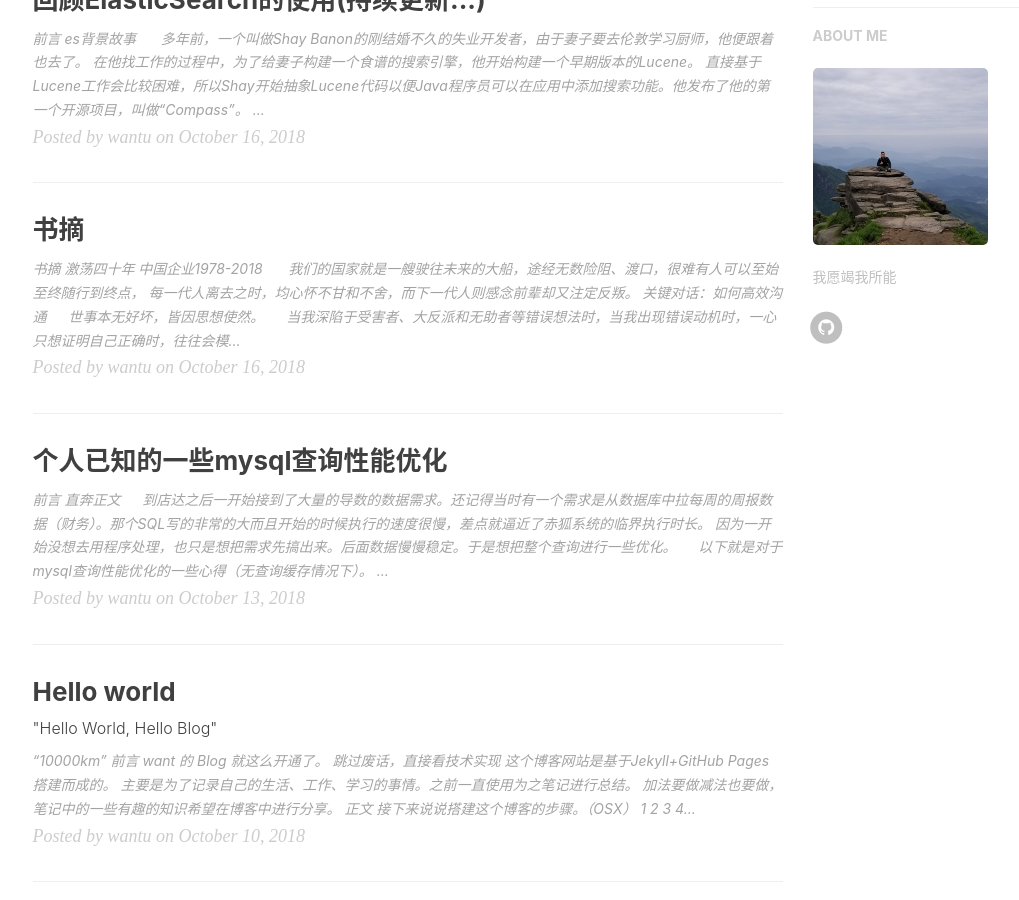
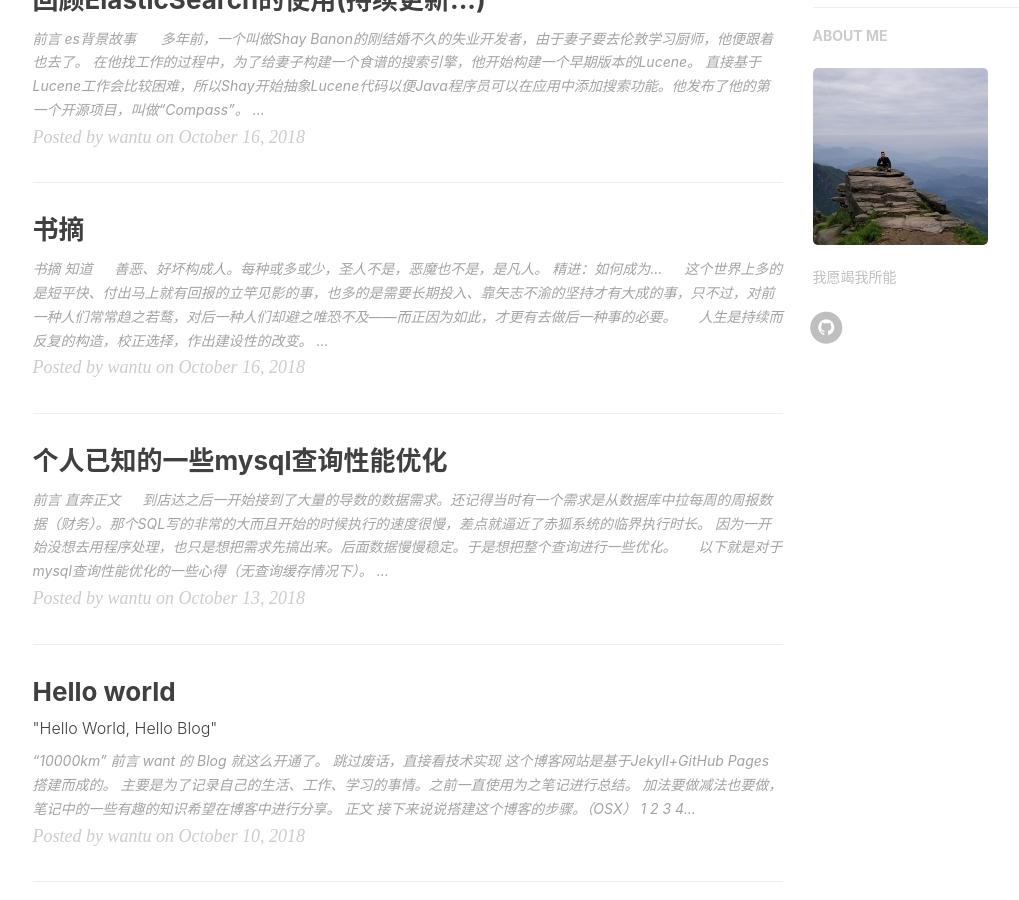
Before and after one commit to WantUzZ/wantuBlog, a Jekyll site: the page built from index.html, in a window 1280 px wide and 900 px high, scrolled down 485 px. Shown: the whole window, without its empty margins (135-1154 px from the left). Built offline with Jekyll 4.4.1, drawn with Linux system fonts in a browser that asks for light colours; nearby versions of some CDN libraries; the list of posts is cut into pages by our own code; comment, search, counter and statistics services are not loaded.

Commit message:
书摘新增

```diff
--- a/_posts/2018-10-16-bookSummary.markdown
+++ b/_posts/2018-10-16-bookSummary.markdown
@@ -11,6 +11,12 @@
 ---
 
 ## 书摘
+#### 知道
+* &nbsp;&#8195;善恶、好坏构成人。每种或多或少，圣人不是，恶魔也不是，是凡人。
+
+#### 精进：如何成为...
+* &nbsp;&#8195;这个世界上多的是短平快、付出马上就有回报的立竿见影的事，也多的是需要长期投入、靠矢志不渝的坚持才有大成的事，只不过，对前一种人们常常趋之若鹜，对后一种人们却避之唯恐不及——而正因为如此，才更有去做后一种事的必要。
+* &nbsp;&#8195;人生是持续而反复的构造，校正选择，作出建设性的改变。
 
 #### 激荡四十年 中国企业1978-2018
 * &nbsp;&#8195; 我们的国家就是一艘驶往未来的大船，途经无数险阻、渡口，很难有人可以至始至终随行到终点，
@@ -35,8 +41,5 @@
 #### 边城
 * &nbsp;&#8195;像貌堂堂是女子倾心的原由，但一个过分美观的身材，却只作成了与女子相远的方便。谁不承认狮子是孤独兽物？狮子永远孤独，就只为了狮子全身的纹彩与众不同。
 
-#### 精进：如何成为...
-* &nbsp;&#8195;这个世界上多的是短平快、付出马上就有回报的立竿见影的事，也多的是需要长期投入、靠矢志不渝的坚持才有大成的事，只不过，对前一种人们常常趋之若鹜，对后一种人们却避之唯恐不及——而正因为如此，才更有去做后一种事的必要。
-* * &nbsp;&#8195;人生是持续而反复的构造，校正选择，作出建设性的改变。
-
 #### 仓央嘉措
+* &nbsp;&#8195;其实，很多时候，我们世俗的人真的很想超越一切为爱会活一次，可是我们也真的害怕被时间和外力阻隔，因为，没有谁真的知道另一世界在哪里；也没有人知道，在那里我们是否就能无所顾忌的相爱，我们无法实现的情缘是否就能被成全
```
